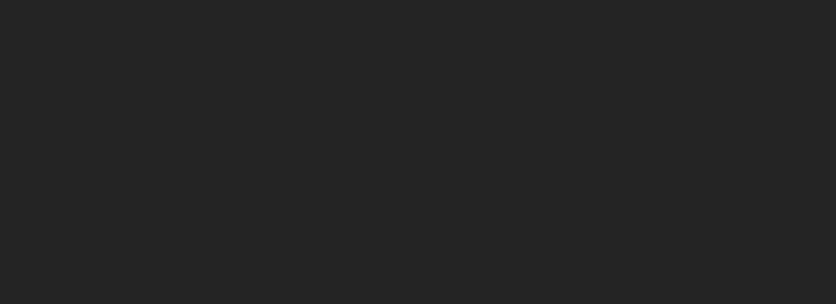
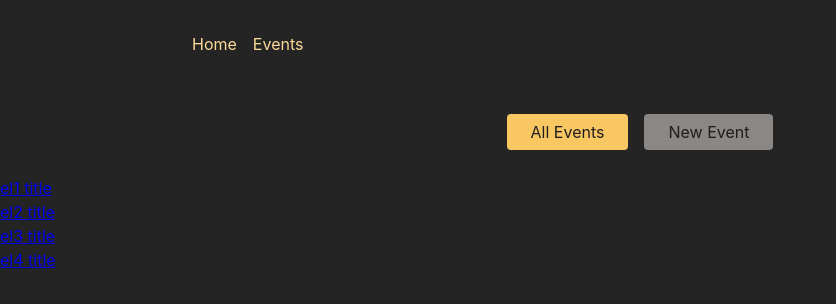
Before and after one commit to ic5594/RouterProject, a React (Create React App) app in the folder frontend/: page /events in a window 1280 px wide. Shown: the top 304 px of the page, without its empty margins (0-836 px from the left). Built offline with nearby package versions, Linux system fonts and the light colour scheme.

Commit message:
기본 route 설정

```diff
--- a/frontend/src/App.js
+++ b/frontend/src/App.js
@@ -1,5 +1,36 @@
+import { createBrowserRouter, RouterProvider } from 'react-router-dom'
+
+import HomePage from './pages/HomePage';
+import Error from './pages/Error';
+import EventsPage from './pages/EventsPage'
+import EventDetailPage from './pages/EventDetailPage'
+import NewEventPage from './pages/NewEventPage'
+import EditEventPage from './pages/EditEventPage'
+import RootLayout from './pages/Root';
+import EventRoot from './pages/EventRoot';
+
 function App() {
-  return <div></div>;
+  const router = createBrowserRouter([
+    {
+      path: '',
+      element: <RootLayout />,
+      error: <Error/>,
+      children: [
+        { index: true, element: <HomePage/> },
+        { path: 'events', element: <EventRoot/>,
+          children: [
+            { index: true, element: <EventsPage/> },
+            { path: ':id', element: <EventDetailPage/> },
+            { path: 'new', element: <NewEventPage/> },
+            { path: ':id/edit', element: <EditEventPage/> }
+          ]
+        },
+
+      ]
+    },
+  ])
+
+  return <RouterProvider router={router}/>
 }
 
 export default App;
--- a/frontend/src/components/EventsNavigation.js
+++ b/frontend/src/components/EventsNavigation.js
@@ -1,4 +1,5 @@
 import classes from './EventsNavigation.module.css';
+import {NavLink} from 'react-router-dom';
 
 function EventsNavigation() {
   return (
@@ -6,10 +7,10 @@ function EventsNavigation() {
       <nav>
         <ul className={classes.list}>
           <li>
-            <a href="/events">All Events</a>
+            <NavLink to="/events" className={({isActive}) => isActive ? classes.active : undefined} end>All Events </NavLink>
           </li>
           <li>
-            <a href="/events/new">New Event</a>
+            <NavLink to="/events/new" className={({isActive}) => isActive ? classes.active : undefined}>New Event</NavLink>
           </li>
         </ul>
       </nav>
--- a/frontend/src/components/MainNavigation.js
+++ b/frontend/src/components/MainNavigation.js
@@ -1,3 +1,4 @@
+import { NavLink } from 'react-router-dom';
 import classes from './MainNavigation.module.css';
 
 function MainNavigation() {
@@ -6,10 +7,10 @@ function MainNavigation() {
       <nav>
         <ul className={classes.list}>
           <li>
-            <a>Home</a>
+            <NavLink to="/" className={({isActice}) => isActice ? classes.isActice : undefined} end>Home</NavLink>
           </li>
           <li>
-            <a>Events</a>
+            <NavLink to="/events">Events</NavLink>
           </li>
         </ul>
       </nav>
--- /dev/null
+++ b/frontend/src/pages/EditEventPage.js
@@ -0,0 +1,7 @@
+function EditEventPage() {
+  return (
+    <h1>This is EditEventPage!!</h1>
+  )
+}
+
+export default EditEventPage;
--- /dev/null
+++ b/frontend/src/pages/Error.js
@@ -0,0 +1,7 @@
+function Error() {
+  return (
+    <h1>This page is Error!</h1>
+  )
+}
+
+export default Error;
--- /dev/null
+++ b/frontend/src/pages/EventDetailPage.js
@@ -0,0 +1,14 @@
+import { useParams, Link } from 'react-router-dom'
+
+function EventDetailPage() {
+  const params = useParams();
+  return (
+    <>
+      <h1>{params.id}</h1>
+      <h3>{params.title}</h3>
+      <Link to="..">back</Link>
+    </>
+  )
+}
+
+export default EventDetailPage;
--- /dev/null
+++ b/frontend/src/pages/EventRoot.js
@@ -0,0 +1,10 @@
+import EventNavigation from '../components/EventsNavigation'
+import { Outlet } from 'react-router-dom';
+function EventRoot() {
+  return <>
+    <EventNavigation/>
+    <Outlet/>
+  </>
+}
+
+export default EventRoot;
--- /dev/null
+++ b/frontend/src/pages/EventsPage.js
@@ -0,0 +1,24 @@
+import {Link} from 'react-router-dom';
+
+const DUMMYEVENT = [
+  {id: 'e1', title: 'el1 title'},
+  {id: 'e2', title: 'el2 title'},
+  {id: 'e3', title: 'el3 title'},
+  {id: 'e4', title: 'el4 title'}
+]
+
+function EventsPage() {
+  return (
+    <>
+      <ul>
+        {DUMMYEVENT.map((item) => (
+          <li key={item.id}>
+            <Link to={`${item.id}`}>{item.title}</Link>
+          </li>
+        ))}
+      </ul>
+    </>
+
+  )
+}
+export default EventsPage;
--- /dev/null
+++ b/frontend/src/pages/HomePage.js
@@ -0,0 +1,9 @@
+function HomePage() {
+  return (
+    <>
+      <h1>HomePage</h1>
+    </>
+  )
+}
+
+export default HomePage;
--- /dev/null
+++ b/frontend/src/pages/NewEventPage.js
@@ -0,0 +1,7 @@
+function NewEventPage() {
+  return(
+    <h1>This is NewEventPage!</h1>
+  )
+}
+
+export default NewEventPage;
--- /dev/null
+++ b/frontend/src/pages/Root.js
@@ -0,0 +1,15 @@
+import { Outlet } from "react-router-dom"
+import MainNavigation from "../components/MainNavigation"
+
+function RootLayout() {
+  return(
+    <>
+      <MainNavigation/>
+      <main>
+        <Outlet/>
+      </main>
+    </>
+  )
+}
+
+export default RootLayout
```
Also changed, not shown: 1 other file (tests, documents, lock files or other folders).
